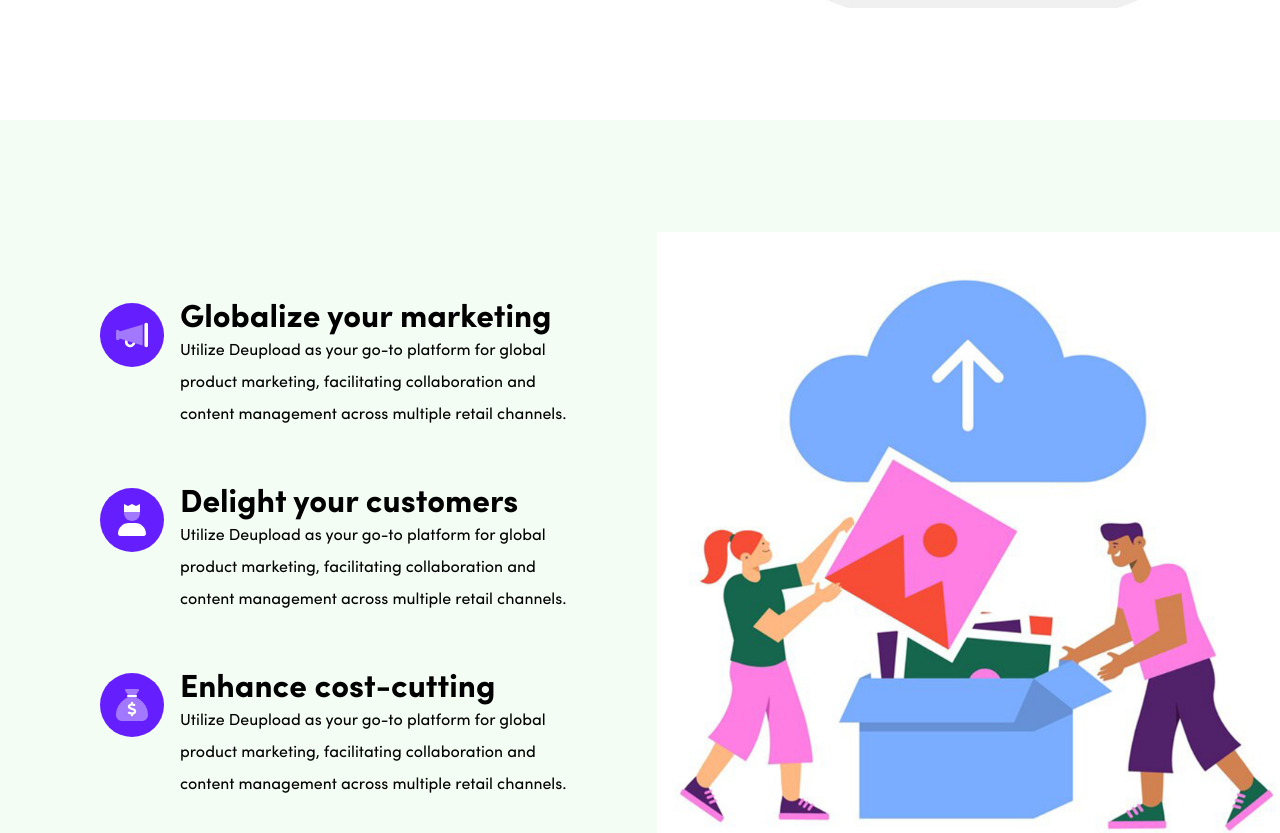
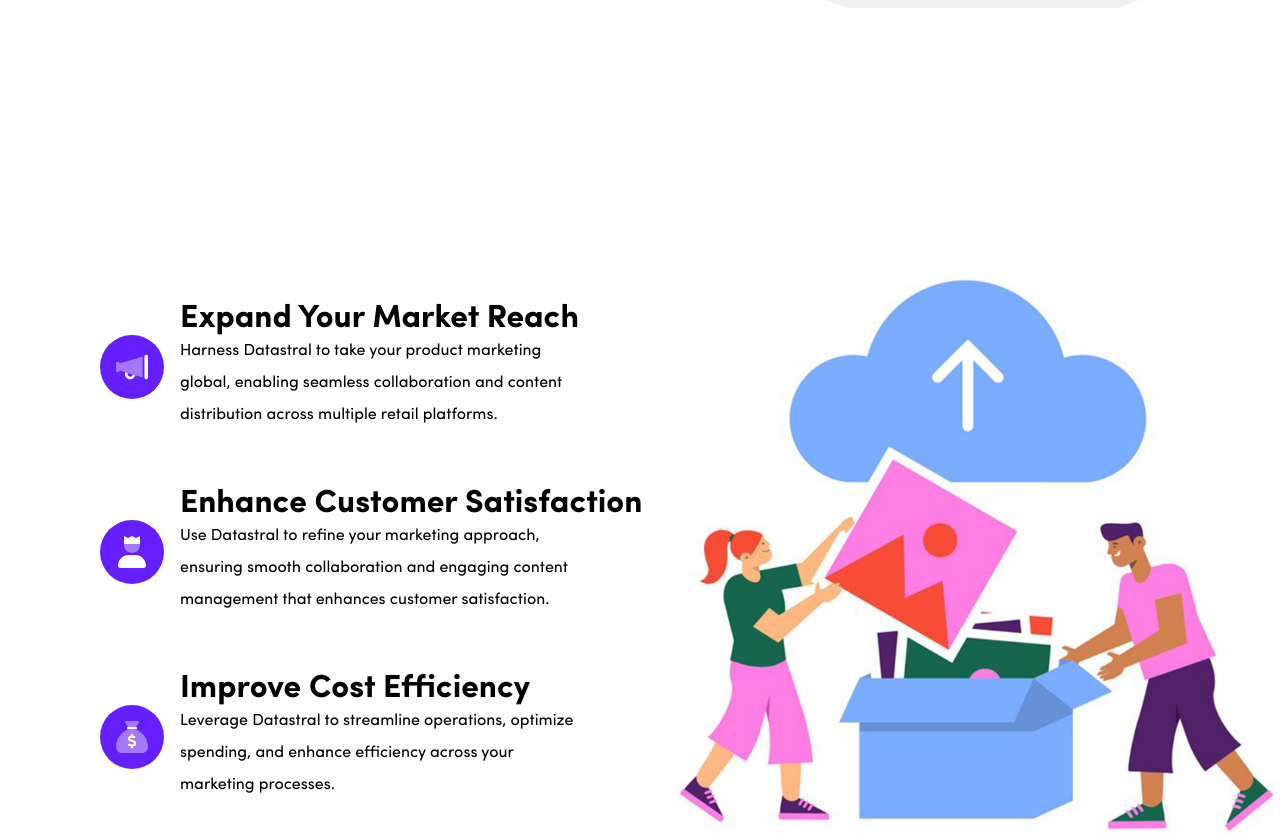
Before and after one commit to Ulephraim/datastral, a Next.js app: page / in a window 1280 px wide. Shown: the part 680-1513 px from the top of the page. Built offline with nearby package versions, Linux system fonts and the light colour scheme.

Commit message:
Updated Advantages and comments component

```diff
--- a/app/components/advantages.tsx
+++ b/app/components/advantages.tsx
@@ -34,18 +34,18 @@
         <div className="adv-list">
           <Advantage
             icon={globalizeImg}
-            title="Globalize your marketing"
-            content="Utilize Deupload as your go-to platform for global product marketing, facilitating collaboration and content management across multiple retail channels."
+            title="Expand Your Market Reach"
+            content="Harness Datastral to take your product marketing global, enabling seamless collaboration and content distribution across multiple retail platforms."
           />
           <Advantage
             icon={delightImg}
-            title="Delight your customers"
-            content="Utilize Deupload as your go-to platform for global product marketing, facilitating collaboration and content management across multiple retail channels."
+            title="Enhance Customer Satisfaction"
+            content="Use Datastral to refine your marketing approach, ensuring smooth collaboration and engaging content management that enhances customer satisfaction."
           />
           <Advantage
             icon={enhanceImg}
-            title="Enhance cost-cutting"
-            content="Utilize Deupload as your go-to platform for global product marketing, facilitating collaboration and content management across multiple retail channels."
+            title="Improve Cost Efficiency"
+            content="Leverage Datastral to streamline operations, optimize spending, and enhance efficiency across your marketing processes."
           />
         </div>
         <Image className="heroImage2" src={advImage} alt="advantages" />
--- a/app/components/comments.tsx
+++ b/app/components/comments.tsx
@@ -1,10 +1,12 @@
-"use client";
-import ratingStar from "@/assets/svg/rating-start.svg";
+/** @format */
 
-import user1 from "@/assets/user1.png";
-import user2 from "@/assets/user2.png";
+'use client';
+import ratingStar from '@/assets/svg/rating-start.svg';
 
-import Image from "next/image";
+import user1 from '@/assets/user1.png';
+import user2 from '@/assets/user2.png';
+
+import Image from 'next/image';
 
 function Comment({
   user,
@@ -38,23 +40,23 @@
   const comments = [
     {
       user: {
-        name: "Rodrigo Duarte",
-        job: "Graphic Designer",
+        name: 'Ethan Carter',
+        job: 'Software Engineer',
         stars: 5,
         image: user1,
       },
       comment:
-        "Our company uses Deupload, and I also use Box personally to store my documents, photos, videos, sensitive data etc. Deupload is amazing - so much more than just cloud storage. You can watch videos, share photos, scan documents, electronic sign and send documents, secure sensitive data and so much more.",
+        'Our company uses Datastral, and I also use Box personally to store my documents, photos, videos, sensitive data etc. Datastral is amazing so much more than just cloud storage. You can watch videos, share photos, scan documents, electronic sign and send documents, secure sensitive data and so much more.',
     },
     {
       user: {
-        name: "Ivone Josan",
-        job: "Marketing Assistant",
+        name: 'Sophia Bennett',
+        job: 'Project Manager',
         stars: 5,
         image: user2,
       },
       comment:
-        "I love using Deupload for work and personally because it is very intuitive to use and easy to share files with anyone. Our company moved from dropbox over to box, due to security purposes which would be my concern but other than that it syncs very quickly and allows collaboration and file sharing alot easier for your team/company.",
+        'I love using Datastral for work and personally because it is very intuitive to use and easy to share files with anyone. Our company moved from dropbox over to box, due to security purposes which would be my concern but other than that it syncs very quickly and allows collaboration and file sharing a lot easier for your team/company.',
     },
   ];
   return (
--- a/styles/home.scss
+++ b/styles/home.scss
@@ -40,10 +40,10 @@
   }
   &.adv {
     @include mixins.flex();
+    background-color: white;
     .main {
       @include mixins.flex($just: space-between);
       flex: 1;
-      // gap: 22px;
       > img {
         margin-right: calc(40px - variables.$side-margin-lg);
         max-width: 50vw;
@@ -51,15 +51,17 @@
       }
     }
     .adv-list {
-      @include mixins.flex($dir: column);
+      display: flex;
+      flex-direction: column;
+      justify-content: flex-start;
       gap: 57px;
     }
     .advantage {
-      @include mixins.flex($align: flex-start);
+      display: flex;
+      flex-direction: row;
+      align-items: center;
       gap: 16px;
-      img {
-        // transform: translateY(-25%);
-      }
+
       &-title {
         font-size: 32px;
       }
```
